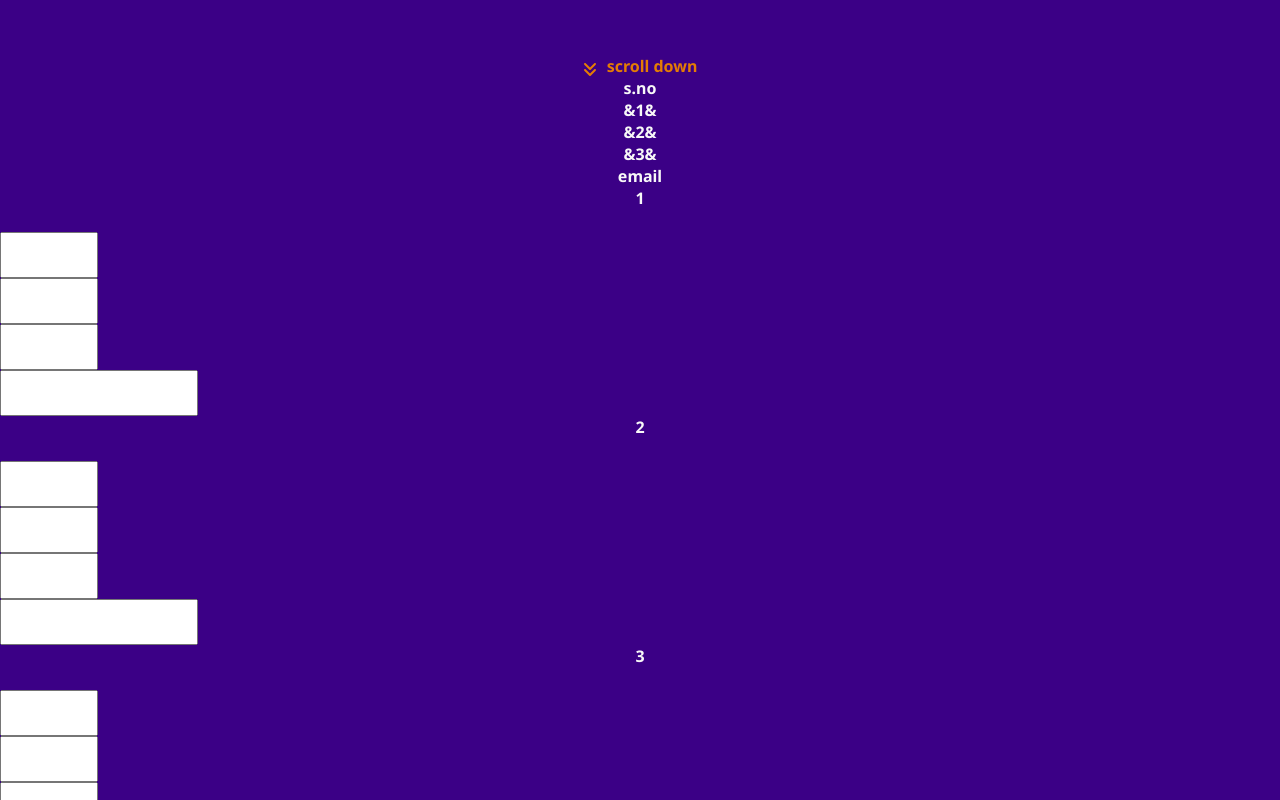
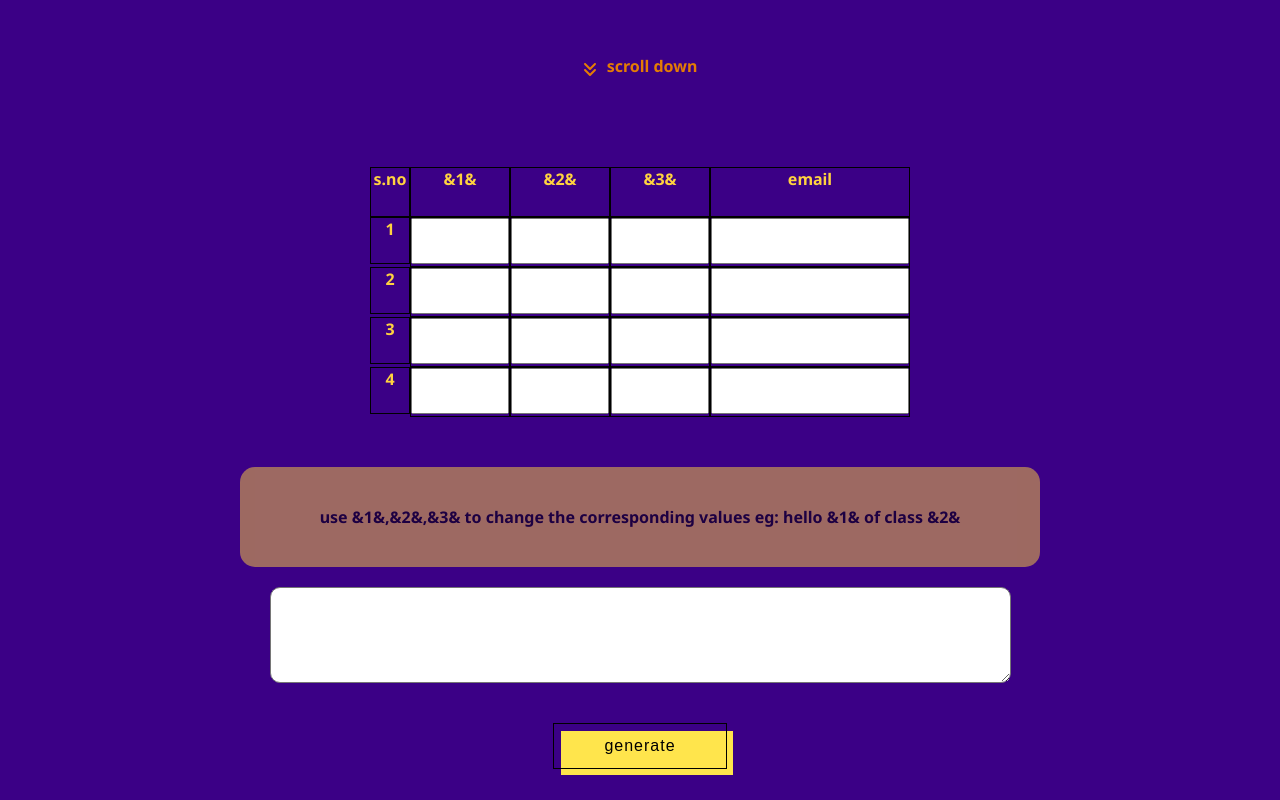
Before and after one commit to Dheena5248D/dmail, a React (Create React App) app: page / in a window 1280 px wide. Shown: the part 640-1440 px from the top of the page. After the commit the page ends 1415 px from the top, so only its background shows below. Built offline with nearby package versions, Linux system fonts and the light colour scheme.

Commit message:
page 2 css

```diff
--- a/src/App.css
+++ b/src/App.css
@@ -4,3 +4,64 @@ color: #f8f8f8 ;
 font-family: 'Noto Sans', sans-serif;
 text-decoration: dashed;
 }
+#grid{
+    margin-top: 90px;
+    display: grid;
+    justify-content: center;
+    grid-template-rows: 50px 50px 50px 50px 50px;
+    grid-template-columns: 40px 100px 100px 100px 200px;
+    color: #FFD23F;
+}
+.gridItems{
+    border: 1px solid #000;
+}
+#egtxt{
+    background-color:#FFD23F;
+     margin-top:50px;
+     height:100px;
+     display:flex;
+     justify-content:center;
+     align-items:center;
+     width: 800px;
+     border-radius: 15px;
+     opacity: 50%;
+}
+
+
+.button-52 {
+  font-size: 16px;
+  font-weight: 200;
+  letter-spacing: 1px;
+  padding: 13px 20px 13px;
+  outline: 0;
+  border: 1px solid black;
+  cursor: pointer;
+  position: relative;
+  background-color: rgba(0, 0, 0, 0);
+  user-select: none;
+  -webkit-user-select: none;
+  touch-action: manipulation;
+}
+
+.button-52:after {
+  content: "";
+  background-color: #ffe54c;
+  width: 100%;
+  z-index: -1;
+  position: absolute;
+  height: 100%;
+  top: 7px;
+  left: 7px;
+  transition: 0.2s;
+}
+
+.button-52:hover:after {
+  top: 0px;
+  left: 0px;
+}
+
+@media (min-width: 768px) {
+  .button-52 {
+    padding: 13px 50px 13px;
+  }
+}
```
